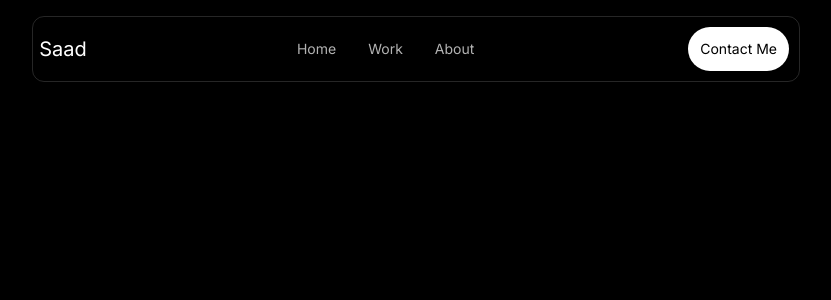
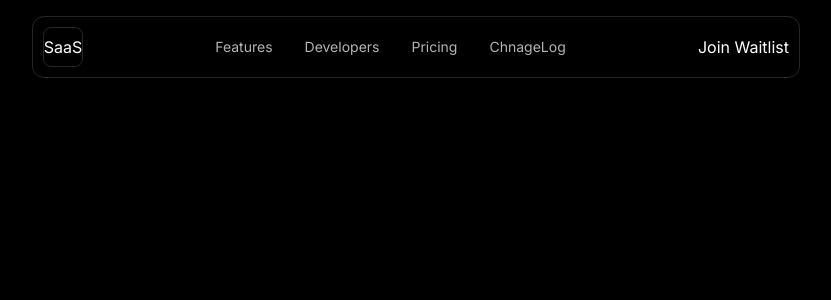
Before and after one commit to SaadAnna/Saad_Anna_Portfolio, a Next.js app: page / in a window 1280 px wide. Shown: the top 300 px of the page, without its empty margins (224-1055 px from the left). Built offline with nearby package versions, Linux system fonts and the light colour scheme.

Commit message:
Update The Navbar Section

```diff
--- a/src/sections/Navbar.tsx
+++ b/src/sections/Navbar.tsx
@@ -6,29 +6,30 @@ export const Navbar = () => {
         <div className="flex justify-between items-center md:border border-white/15 md:p-2.5 rounded-xl max-w-2xl lg:max-w-3xl mx-auto relative">
           <div className="absolute inset-0 backdrop-blur -z-10 hidden md:block"></div>
           <div>
-            <div className=" w-10 rounded-lg inline-flex justify-center items-center text-xl border-white/15">
-              Saad
+            <div className="border h-10 w-10 rounded-lg inline-flex justify-center items-center border-white/15">
+              SaaS
             </div>
           </div>
           <div className="hidden md:block" id="navabar">
             <nav className="flex gap-8 text-sm">
               <a href="#" className="text-white/70 hover:text-white transition">
-                Home
+                Features
               </a>
               <a href="#" className="text-white/70 hover:text-white transition">
-                Work
+                Developers
               </a>
               <a href="#" className="text-white/70 hover:text-white transition">
-                About
+                Pricing
+              </a>
+              <a href="#" className="text-white/70 hover:text-white transition">
+                ChnageLog
               </a>
             </nav>
           </div>
           <div className="flex gap-4 items-center">
-            <button className="text-black text-sm sm:hidden lg:block text-medium bg-white border-none p-3 rounded-full">
-              Contact Me
-            </button>
+            <button>Join Waitlist</button>
             <svg
-              className="w-8 h-8 lg:hidden sm:block text-white dark:text-white"
+              className="w-8 h-8 md:hidden text-white dark:text-white"
               aria-hidden="true"
               xmlns="http://www.w3.org/2000/svg"
               width="24"
```
